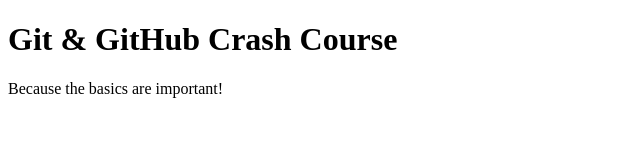
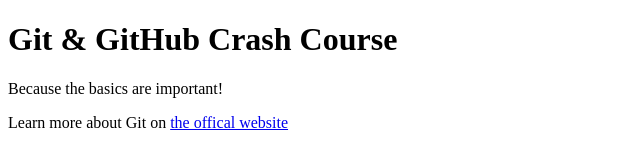
Before and after one commit to SameerKum199/github-action-test, a plain HTML site: page index.html in a window 1280 px wide. Shown: the whole page, without its empty margins (0-640 px from the left). Drawn offline with Linux system fonts and the light colour scheme.

Commit message:
added some links to git docs

```diff
--- a/index.html
+++ b/index.html
@@ -9,5 +9,8 @@
   <body>
     <h1>Git & GitHub Crash Course</h1>
     <p>Because the basics are important!</p>
+    <p> Learn more about Git on
+      <a href="http://git.scm/book/en/v2"> the offical website</a>
+    </p>
   </body>
 </html>
```
